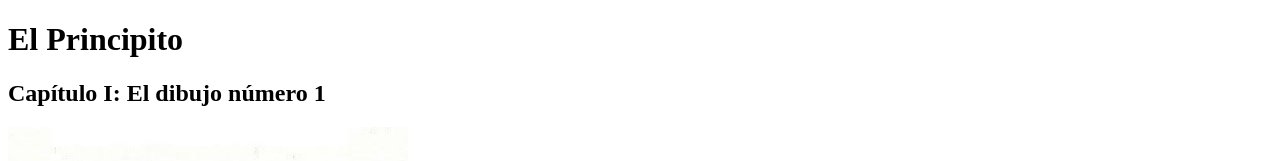
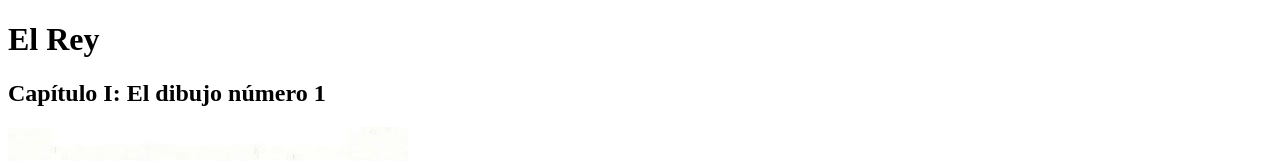
Before and after one commit to Rodiiin/Proyecto, a plain HTML site: page index.html in a window 1280 px wide. Shown: the top 161 px of the page. Drawn offline with Linux system fonts and the light colour scheme.

Commit message:
cambie el título del pricipito al rey

```diff
--- a/index.html
+++ b/index.html
@@ -5,7 +5,7 @@
         <title>El Principito - Página 1</title>
     </head>
     <body>
-        <h1>El Principito</h1>
+        <h1>El Rey</h1>
         <h2>Capítulo I: El dibujo número 1</h2>
 
         <img src="imagenes/P3.jpg" alt="Dibujo de una boa que se ha tragado un elefante" width="400">
```
